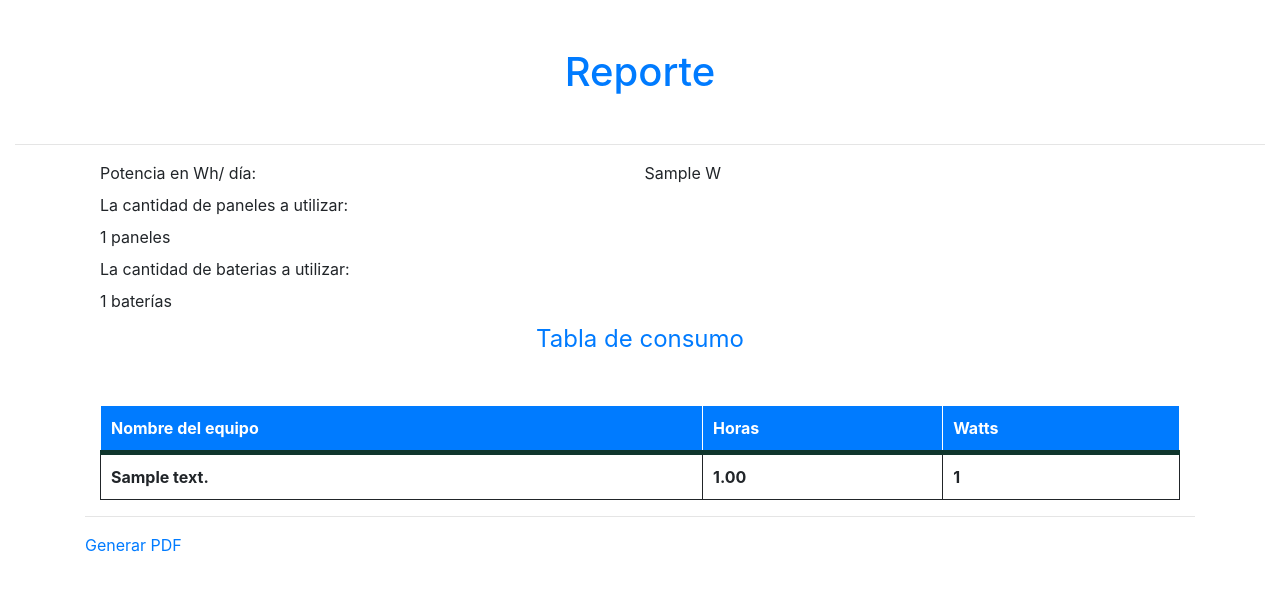
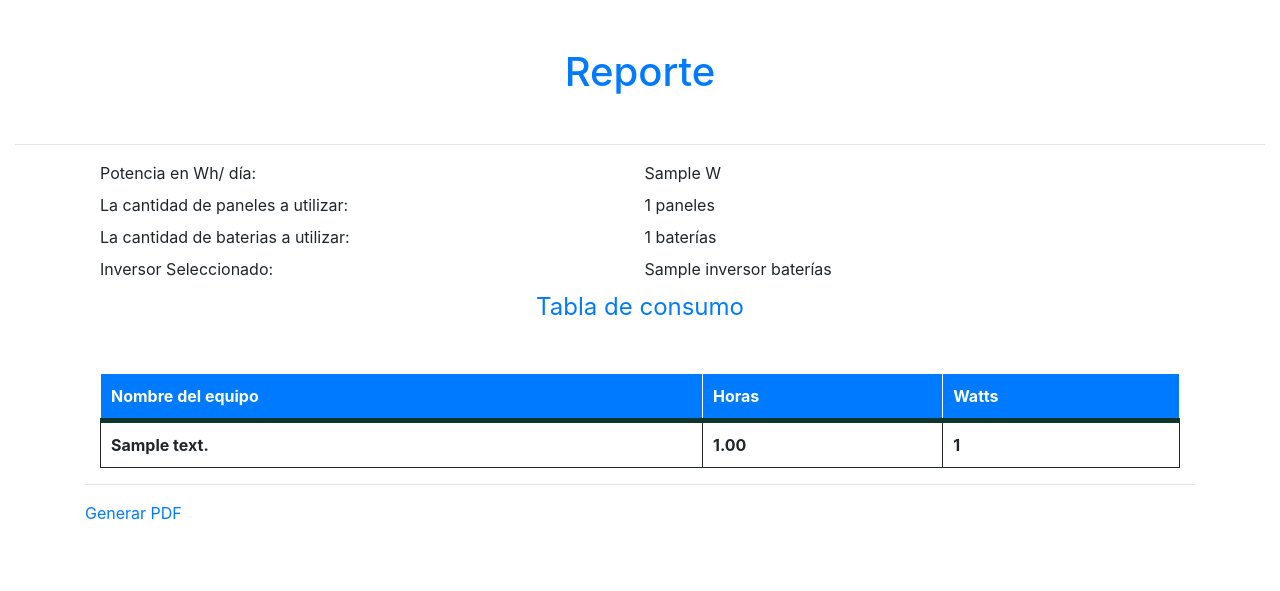
Before and after one commit to AlexCuencaM/calculadora-SFV, a Django app: template templates/calculadora/reporte.html in a window 1280 px wide. Shown: the top 591 px of the page. Run offline with Django 3.2, Linux system fonts and the light colour scheme; tables that the repository leaves empty hold one stand-in row (values such as "Sample post"); the template is opened without the code that fills it: values that come from a table or form of the project are taken from there, most other values are stand-ins (such as "Sample title", 1, 10 or a date in 2020); lists and menus that the app fills with data are empty; some libraries are stand-ins or nearby versions.

Commit message:
Cambios en el inversor

```diff
--- a/templates/calculadora/CalcularImplementacion.html
+++ b/templates/calculadora/CalcularImplementacion.html
@@ -39,7 +39,8 @@
 				<label class="col-sm-6 col-md-6 col-lg-3"> Inversor</label>
 					<select class="col-sm-6 col-md-6 col-lg-3" name="inversor">
 					<option id="" value="PS-LS1522">PS-LS1522 </option>
-					<option id="" value="PS-PC2024L">PS-PC2024L </option>
+					<option id="" value="PS-LS1021">PS-PC2024L </option>
+					<option id="" value="PS-LTS2022">PS-LTS2022 </option>
 				</select>
 			</div>
 
--- a/templates/calculadora/reporte.html
+++ b/templates/calculadora/reporte.html
@@ -12,12 +12,19 @@
 	</div>
 	<div class="container">
 		<label class="col-sm-6 col-md-6 col-lg-6"> La cantidad de paneles a utilizar: </label>
-		<label class="col-sm-6 col-md-6 col-lg-6" id="cantidad_paneles"> {{TotalPanel}} paneles<!--Aquí va la cantidad de paneles--></label>
+		<label class="col-md-offset-6" id="cantidad_paneles"> {{TotalPanel}} paneles<!--Aquí va la cantidad de paneles--></label>
 	</div>
 	<div class="container">
 		<label class="col-sm-6 col-md-6 col-lg-6"> La cantidad de baterias a utilizar: </label>
-		<label class="col-sm-6 col-md-6 col-lg-6" id="cantidad_baterias">{{TotalBateria}} baterías <!--Aquí va la cantidad de paneles--></label>
+		<label class="col-md-offset-6" id="cantidad_baterias">{{TotalBateria}} baterías <!--Aquí va la cantidad de paneles--></label>
 	</div>
+
+	<div class="container">
+		<label class="col-sm-6 col-md-6 col-lg-6"> Inversor Seleccionado: </label>
+		<label class="col-md-offset-6" id="cantidad_baterias">{{inversor}} baterías <!--Aquí va la cantidad de paneles--></label>
+	</div>
+
+
 	<div class="container">
 		<fieldset>
 			<legend class="my-5 text-center text-primary">Tabla de consumo </legend>
```
